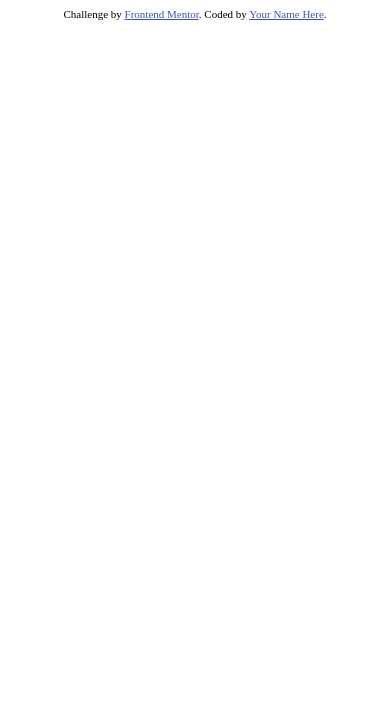
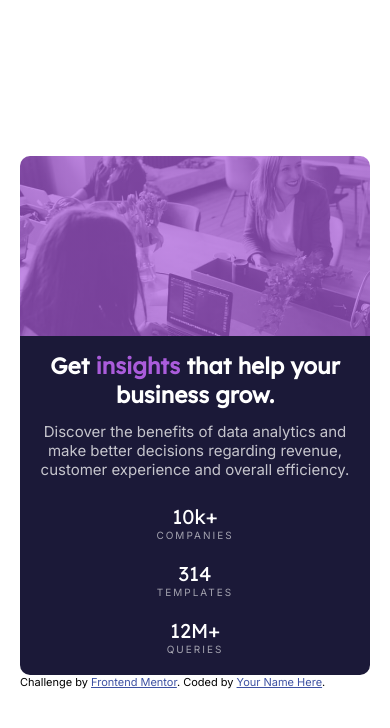
Before and after one commit to gerald-tetteh/Card-Componet-Front-End-Practice, a plain HTML site: page index.html in a window 390 px wide. Drawn offline with Linux system fonts and the light colour scheme.

Commit message:
completed mobile view

```diff
--- a/index.html
+++ b/index.html
@@ -16,6 +16,7 @@
       .attribution {
         font-size: 11px;
         text-align: center;
+        align-self: baseline;
       }
 
       .attribution a {
@@ -25,9 +26,28 @@
   </head>
 
   <body>
-
-
-
+    <div class="main-section">
+      <div class="body">
+        <h2 class="body-title">Get <span>insights</span> that help your business grow.</h2>
+        <p class="body-content">Discover the benefits of data analytics and make better decisions regarding revenue,
+          customer experience and overall efficiency.</p>
+        <ul class="body-list">
+          <li class="body-list-item">
+            <span class="number">10k+</span>
+            <span class="text">companies</span>
+          </li>
+          <li class="body-list-item">
+            <span class="number">314</span>
+            <span class="text">templates</span>
+          </li>
+          <li class="body-list-item">
+            <span class="number">12M+</span>
+            <span class="text">queries</span>
+          </li>
+        </ul>
+      </div>
+      <div class="header"></div>
+    </div>
     <div class="attribution">
       Challenge by <a href="https://www.frontendmentor.io?ref=challenge" target="_blank">Frontend Mentor</a>.
       Coded by <a href="#">Your Name Here</a>.
--- a/styles.css
+++ b/styles.css
@@ -0,0 +1,91 @@
+@import url('https://fonts.googleapis.com/css2?family=Inter:wght@400;700&family=Lexend+Deca&display=swap');
+
+:root {
+  --Inter: 'Inter', sans-serif;
+  --Deca: 'Lexend Deca', sans-serif;
+  --light-violet-transparent: hsla(277, 64%, 61%, 0.705);
+  --light-violet: hsl(277, 64%, 61%);
+  --white: hsl(0, 0%, 100%);
+  --body-white: hsla(0, 0%, 100%, 0.75);
+  --stats-heading-white: hsla(0, 0%, 100%, 0.6);
+}
+
+*, *::before, *::after {
+  padding: 0;
+  margin: 0;
+  box-sizing: inherit;
+}
+
+html {
+  height: 100%;
+  font-size: 62.5%;
+}
+body {
+  min-height: 100%;
+  box-sizing: border-box;
+  font-size: 1.5rem;
+  display: flex;
+  flex-direction: column;
+  font-family: var(--Inter);
+  font-weight: 400;
+  padding: 2rem;
+  justify-content: center;
+  align-items: center;
+}
+
+.main-section {
+  max-width: 37.5rem;
+  width: 100%;
+  display: flex;
+  flex-direction: column-reverse;
+}
+.header {
+  height: 18rem;
+  border-radius: 1rem 1rem 0 0;
+  background-image: linear-gradient(var(--light-violet-transparent),var(--light-violet-transparent)),url(images/image-header-mobile.jpg);
+  background-position: center;
+  background-size: cover;
+  background-repeat: no-repeat;
+}
+
+.body {
+  padding: 1rem;
+  background-color: hsl(244, 38%, 16%);
+  border-radius: 0 0 1rem 1rem;
+  padding-bottom: 0;
+}
+.body-title {
+  font-family: var(--Deca);
+  color: var(--white);
+  text-align: center;
+  padding: 0.5rem;
+  margin-bottom: 0.8rem;
+}
+.body-title span {
+  color: var(--light-violet);
+}
+.body-content {
+  color: var(--body-white);
+  text-align: center;
+  margin-bottom: 2.5rem;
+}
+.body-list {
+  list-style-type: none;
+  text-align: center;
+}
+.body-list-item {
+  display: flex;
+  flex-direction: column;
+  margin-bottom: 2rem;
+}
+.body-list-item .number {
+  font-family: var(--Deca);
+  color: var(--white);
+  font-size: 2rem;
+}
+.body-list-item .text {
+  color: var(--stats-heading-white);
+  text-transform: uppercase;
+  font-size: 1rem;
+  letter-spacing: 0.2rem;
+}
```
